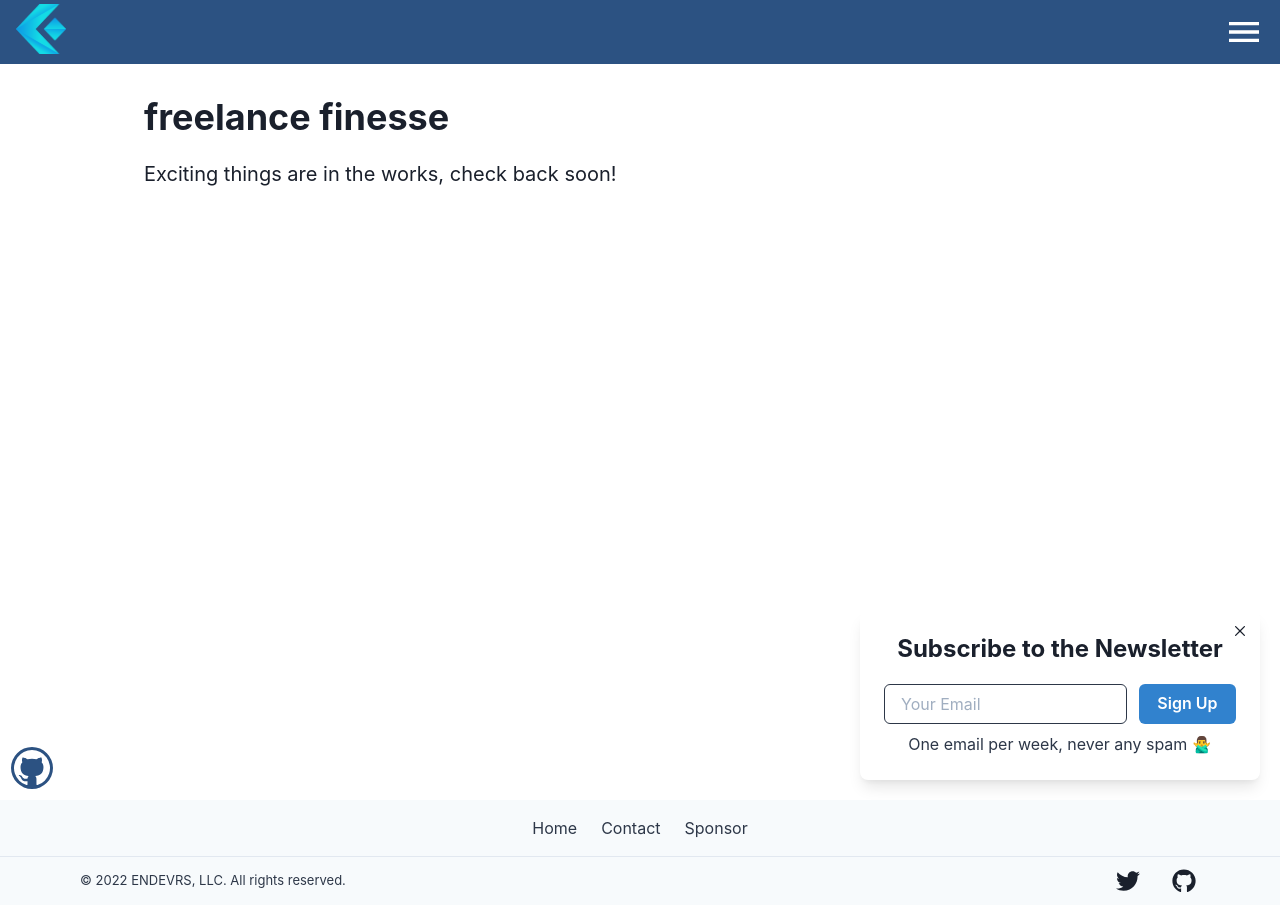
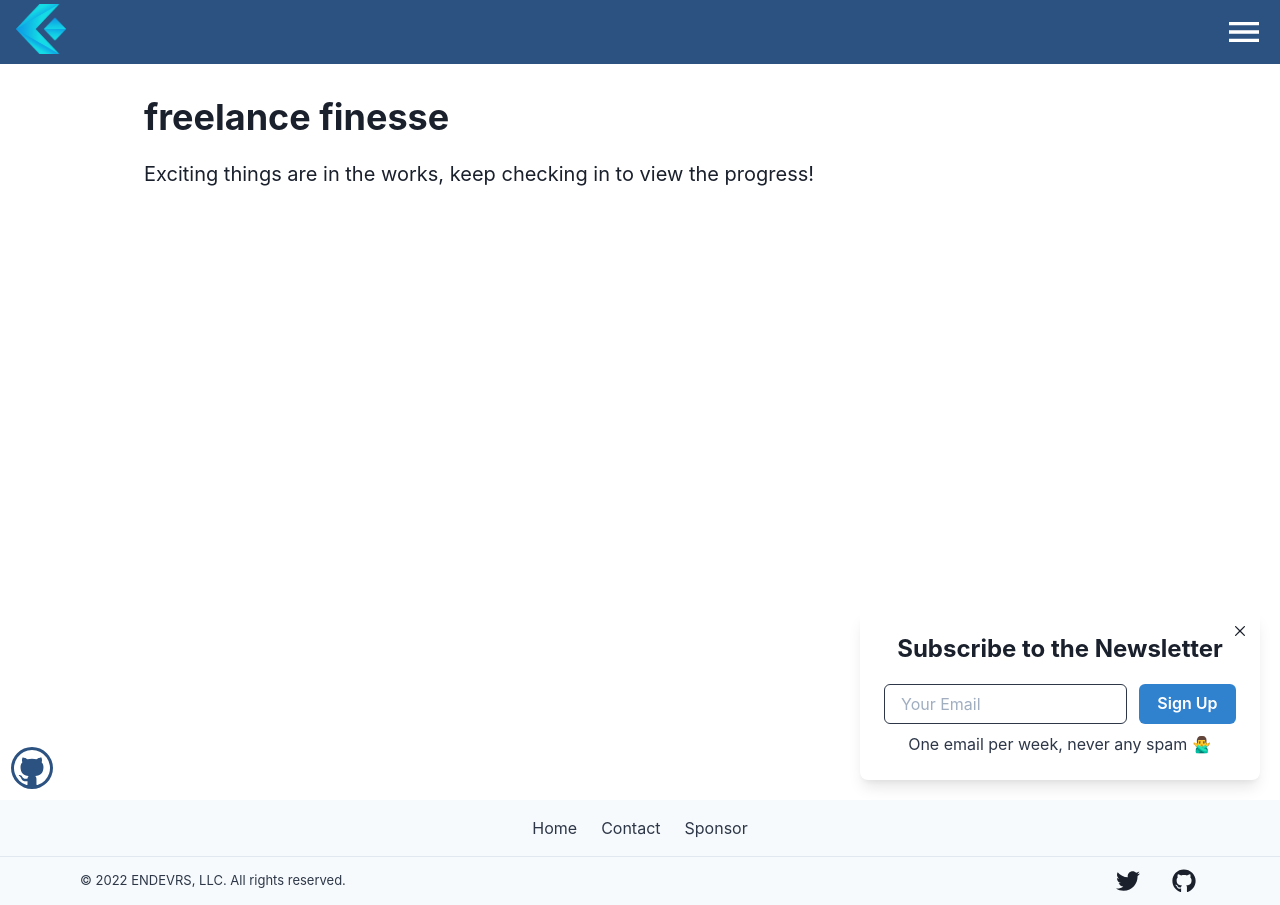
Before and after one commit to Seth-McKilla/mckilla-dot-dev-old, a Next.js app: page /projects/freelance-finesse in a window 1280 px wide. Built offline with nearby package versions, Linux system fonts and the light colour scheme.

Commit message:
Add CardFinancialTotal component

```diff
--- a/pages/projects/[name].tsx
+++ b/pages/projects/[name].tsx
@@ -34,7 +34,9 @@ const Projects: NextPage = () => {
             {projectName}
           </Heading>
           <Text fontSize="xl">
-            {"Exciting things are in the works, check back soon!"}
+            {
+              "Exciting things are in the works, keep checking in to view the progress!"
+            }
           </Text>
         </Container>
         <LinkGitHubSource path="projects/index.tsx" />
```
Also changed, not shown: components/CardFinancialTotal.tsx (added, +17 -0 lines).
